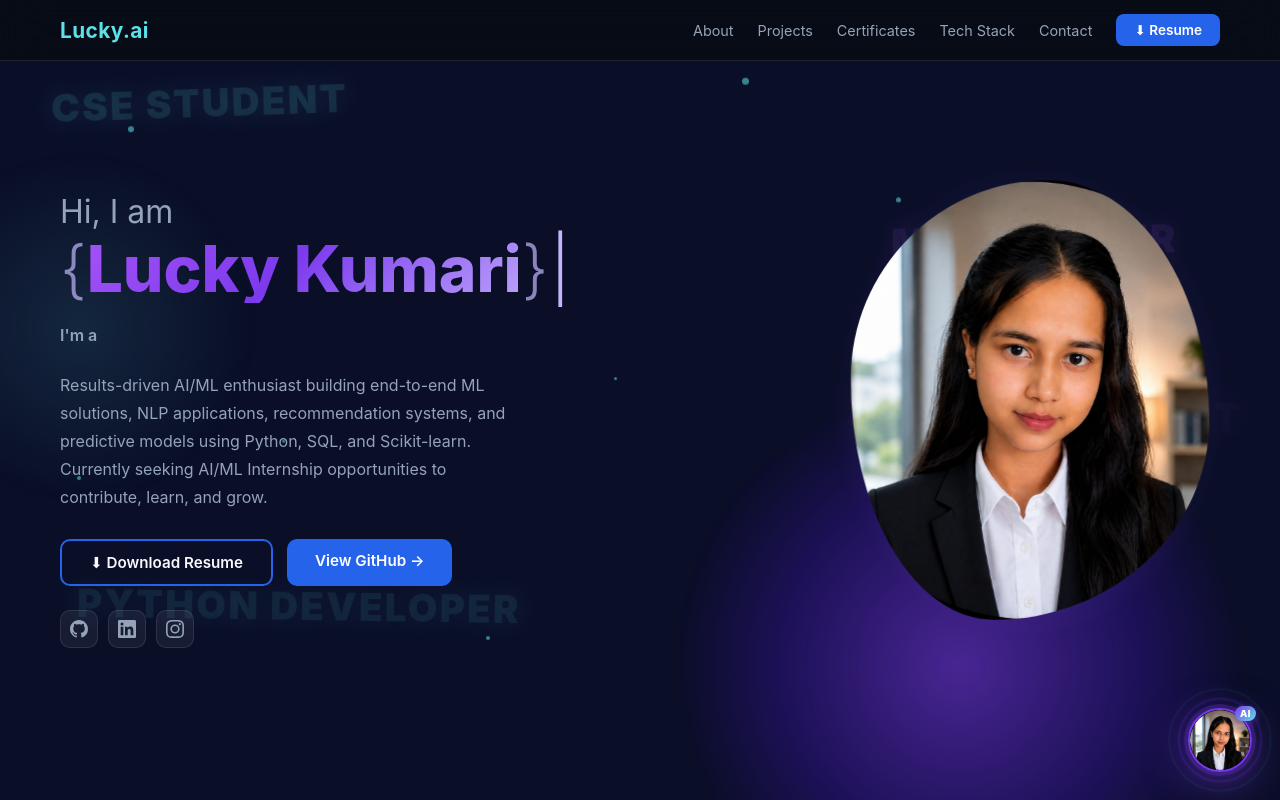
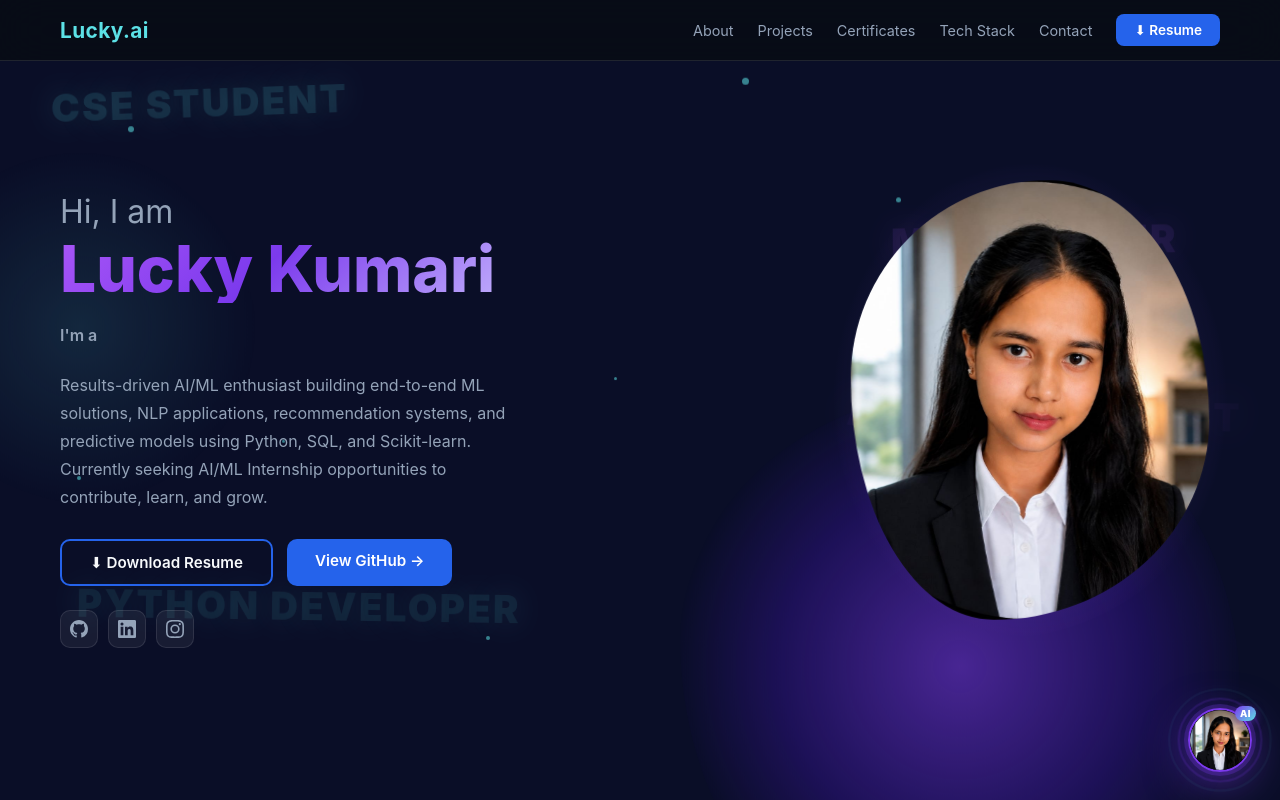
Before and after one commit to luckylucky110507/portfolio-, a React (Vite) app: page / in a window 1280 px wide. Shown: the top 800 px of the page. Built offline with nearby package versions, Linux system fonts and the light colour scheme.

Commit message:
Enhance useTypewriter with loop and pause options
Updated useTypewriter to include additional parameters for looping and pausing. Modified HeroTypewriterGreeting to accept start prop.

```diff
--- a/src/App.jsx
+++ b/src/App.jsx
@@ -622,16 +622,19 @@ function ContactForm() {
 }
 
 /* ── Typewriter (types lines one-by-one, letter by letter) ── */
-function useTypewriter(lines, { speed = 55, startDelay = 300, lineDelay = 450 } = {}) {
+function useTypewriter(lines, { speed = 100, startDelay = 300, lineDelay = 600, loop = true, pauseAtEnd = 0, pauseBeforeRestart = 300, start = true } = {}) {
   const [displayed, setDisplayed] = useState(() => lines.map(() => ''))
   const [activeIndex, setActiveIndex] = useState(0)
   const [isDone, setIsDone] = useState(false)
 
   useEffect(() => {
+    if (!start) return
     let cancelled = false
     const wait = ms => new Promise(res => setTimeout(res, ms))
 
-    async function run() {
+    async function typeOnce() {
+      setIsDone(false)
+      setDisplayed(lines.map(() => ''))
       await wait(startDelay)
       for (let li = 0; li < lines.length; li++) {
         if (cancelled) return
@@ -650,17 +653,29 @@ function useTypewriter(lines, { speed = 55, startDelay = 300, lineDelay = 450 }
       }
       if (!cancelled) setIsDone(true)
     }
+
+    async function run() {
+      do {
+        await typeOnce()
+        if (cancelled) return
+        if (loop) {
+          await wait(pauseAtEnd)
+          if (cancelled) return
+          await wait(pauseBeforeRestart)
+        }
+      } while (loop && !cancelled)
+    }
     run()
     return () => { cancelled = true }
-  }, []) // eslint-disable-line react-hooks/exhaustive-deps
+  }, [start]) // eslint-disable-line react-hooks/exhaustive-deps
 
   return { displayed, activeIndex, isDone }
 }
 
 /* ── Hero greeting + name, typed one-by-one ── */
-function HeroTypewriterGreeting() {
+function HeroTypewriterGreeting({ start }) {
   const lines = ['Hi, I am', 'Lucky Kumari']
-  const { displayed, activeIndex, isDone } = useTypewriter(lines)
+  const { displayed, activeIndex, isDone } = useTypewriter(lines, { start })
 
   return (
     <>
@@ -669,9 +684,7 @@ function HeroTypewriterGreeting() {
         {activeIndex === 0 && !isDone && <span className="tw-cursor" aria-hidden="true">|</span>}
       </div>
       <div className="hero-name">
-        <span className="brace">{'{'}</span>
         {displayed[1]}
-        <span className="brace">{'}'}</span>
         {(activeIndex === 1 || isDone) && <span className="tw-cursor" aria-hidden="true">|</span>}
       </div>
     </>
@@ -778,7 +791,7 @@ export default function App() {
             ))}
           </div>
           <div className="hero-content">
-            <HeroTypewriterGreeting />
+            <HeroTypewriterGreeting start={!showSplash} />
             <HeroRoles />
             <p className="hero-desc">
               Results-driven AI/ML enthusiast building end-to-end ML solutions, NLP applications,
```
